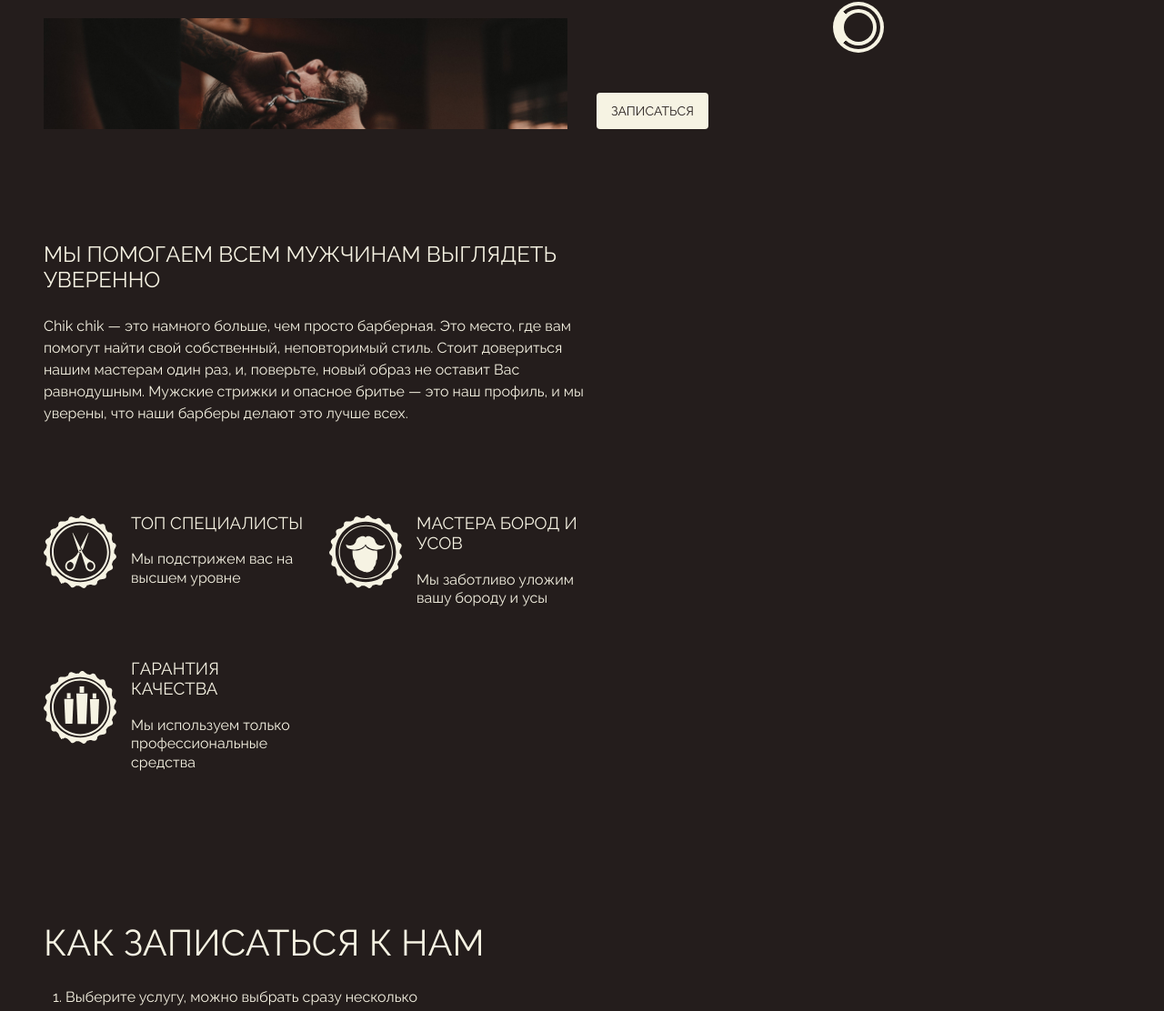
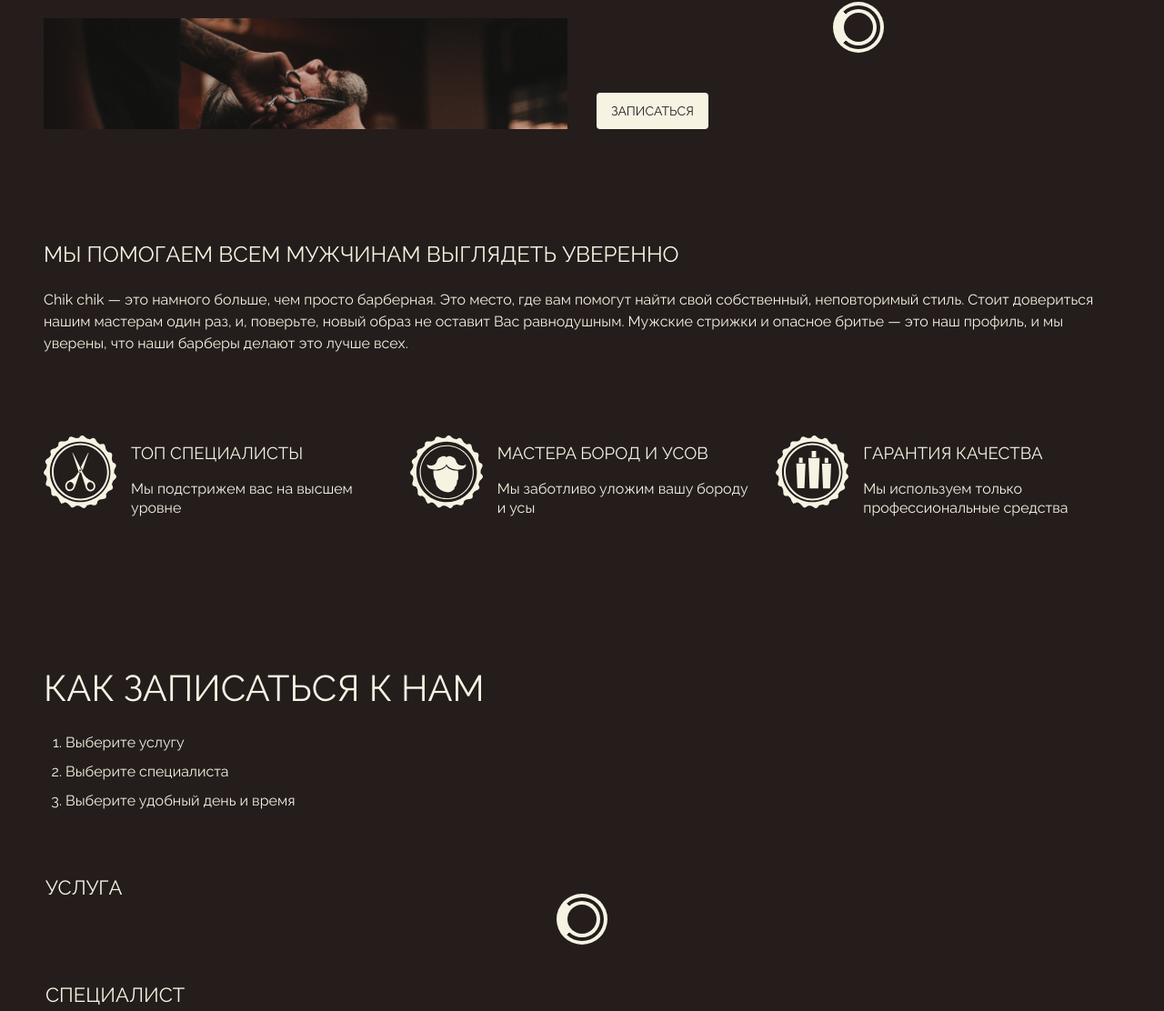
Before and after one commit to CrazyEjek/Chik-Chik-, a plain HTML site: page index.html in a window 1280 px wide. Shown: the part 1255-2367 px from the top of the page at 91% size. Drawn offline with Linux system fonts and the light colour scheme; no server answers.

Commit message:
well done_v1

```diff
--- a/CSS/about.css
+++ b/CSS/about.css
@@ -1,19 +1,16 @@
 .about {
     padding: 62px 0;
-    max-width: 700px;
 }
 
     .about__title {
         font-style: normal;
         font-weight: 400;
         text-transform: uppercase;
-        max-width: 700px;
         margin: 0 0 24px;
     }
 
     .about__description {
         line-height: 150%;
-        max-width: 700px;
         margin: 0 0 72px;
     }
 
@@ -22,7 +19,6 @@
         padding: 0;
         list-style: none;
         display: grid;
-        max-width: 700px;
         grid-template-columns: repeat(auto-fill, minmax(290px, 1fr));
         gap: 24px;
     }
--- a/index.html
+++ b/index.html
@@ -158,7 +158,7 @@
         <div class="container">
             <h2 class="reserve__title">Как записаться к нам</h2>
             <ol class="reserve__list">
-                <li class="reserve__item">Выберите услугу, можно выбрать сразу несколько</li>
+                <li class="reserve__item">Выберите услугу</li>
                 <li class="reserve__item">Выберите специалиста</li>
                 <li class="reserve__item">Выберите удобный день и время</li>
             </ol>
```
